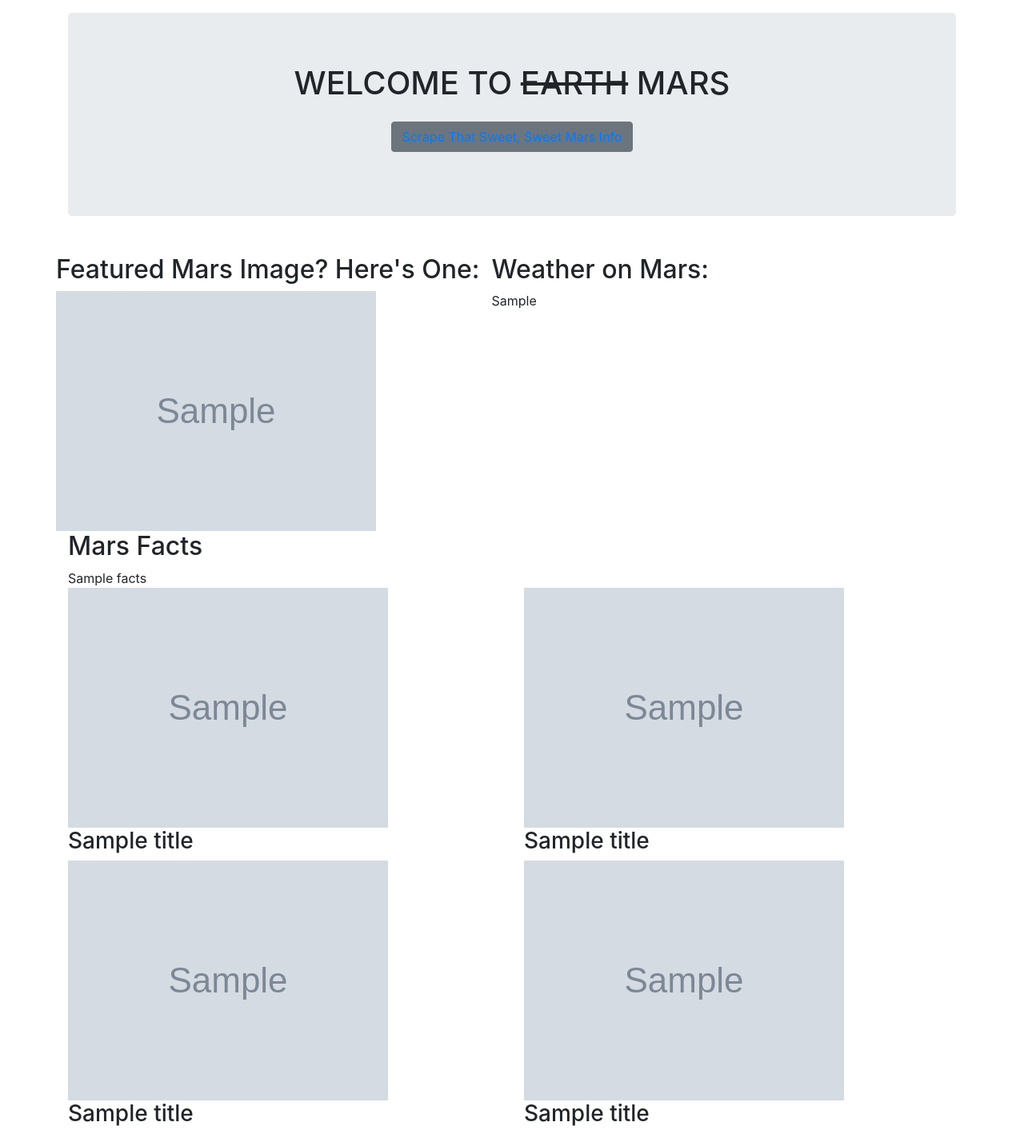
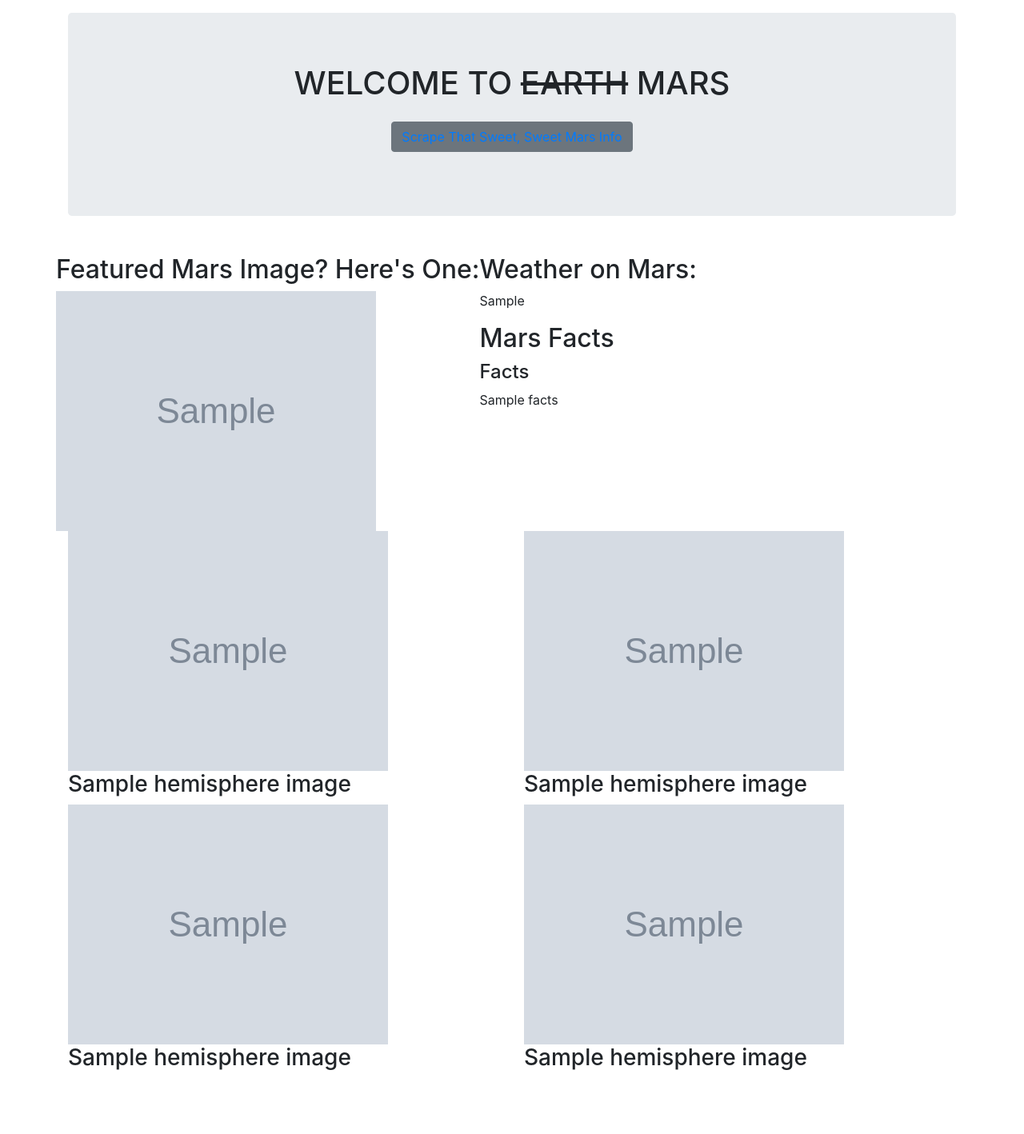
Before and after one commit to tcbrekke/web-scraping-and-document-databases-homework, a Flask app: page / in a window 1280 px wide. Shown: the whole page at 80% size. After the commit the page ends 1348 px from the top, so only its background shows below. Run offline with Flask 2, Linux system fonts and the light colour scheme; a database or web service that is not in the repository returns one stand-in record (values such as "Sample title"); some libraries are stand-ins or nearby versions.

Commit message:
final updates

```diff
--- a/app.py
+++ b/app.py
@@ -16,9 +16,13 @@ def index():
 def scrape():
 	mars_data = mongo.db.mars_data
 	mars_rollup = scrape_mars.scrape()
-	mars_data.insert(mars_rollup)
+	mars_data.update(
+		{},
+        mars_rollup,
+        upsert=True
+        )
 
-	return 'Scrape complete'
+	return render_template('index.html', mars_data=mars_data)
 
 if __name__ == '__main__':
 	app.run(debug=True)
--- a/scrape_mars.py
+++ b/scrape_mars.py
@@ -51,7 +51,7 @@ def scrape():
     print(str(facts_table_scrape))
 
     facts_df = pd.read_html(str(facts_table_scrape))
-    facts_conversion_table = facts_df[0].to_html()
+    facts_conversion_table = facts_df[0].to_html(classes="table", header=False, escape=False)
 
     rollup_dict['facts'] = facts_conversion_table
 
--- a/templates/index.html
+++ b/templates/index.html
@@ -25,39 +25,40 @@
   		<div class='row'>
   			<div class='col-med-8'>
   				<h2>Featured Mars Image? Here's One:</h2>
-          <div class='img-responsive'>
-  				<img src='{{mars_data.featured_image_url}}' alt='Featured Mars Image'>
+          <div>
+  				<img class="img-fluid" src='{{mars_data.featured_image_url}}' alt='Featured Mars Image'>
           </div>
   			</div>
-  			<div class='col-sm-4'>
+  			<div class='col-med-4'>
   				<h2>Weather on Mars:</h2>
   				<p>{{mars_data.mars_weather}}</p>
-  			</div>
-  			<div class='col-sm-4'>
   				<h2>Mars Facts</h2>
-  				<div class='table-responsive'>
-  					{{mars_data.facts}}
+  				<div class='table-responsive table-borderless'>
+            <h4>Facts</h4>
+            {% autoescape false %}
+  				  {{mars_data.facts}}
+            {% endautoescape %}
   				</div>
   			</div>
   		</div>
   		<div class='row'>
   			<div class='col-md-6'>
-  				<img class='img-responsive' src='{{mars_data.hemisphere_images[0].img_url[0]}}'>
-  				<h3>{{mars_data.hemisphere_images[0].title[0]}}</h3>
+  				<img class='img-fluid' src='{{mars_data.hemisphere_images[0].img_url}}'>
+  				<h3>{{mars_data.hemisphere_images[0].title}}</h3>
   			</div>
   			<div class='col-md-6'>
-  				<img class='img-responsive' src='{{mars_data.hemisphere_images[0].img_url[1]}}'>
-  				<h3>{{mars_data.hemisphere_images[0].title[1]}}</h3>
+  				<img class='img-fluid' src='{{mars_data.hemisphere_images[1].img_url}}'>
+  				<h3>{{mars_data.hemisphere_images[1].title}}</h3>
   			</div>
   		</div>
   		<div class='row'>
   			<div class='col-md-6'>
-  				<img class='img-responsive' src='{{mars_data.hemisphere_images[0].img_url[2]}}'>
-  				<h3>{{mars_data.hemisphere_images[0].title[2]}}</h3>
+  				<img class='img-fluid' src='{{mars_data.hemisphere_images[2].img_url}}'>
+  				<h3>{{mars_data.hemisphere_images[2].title}}</h3>
   			</div>
   			<div class='col-md-6'>
-  				<img class='img-responsive' src='{{mars_data.hemisphere_images[0].img_url[3]}}'>
-  				<h3>{{mars_data.hemisphere_images[0].title[3]}}</h3>
+  				<img class='img-fluid' src='{{mars_data.hemisphere_images[3].img_url}}'>
+  				<h3>{{mars_data.hemisphere_images[3].title}}</h3>
   			</div>
   		</div>
 
```
Also changed, not shown: 2 other files.
